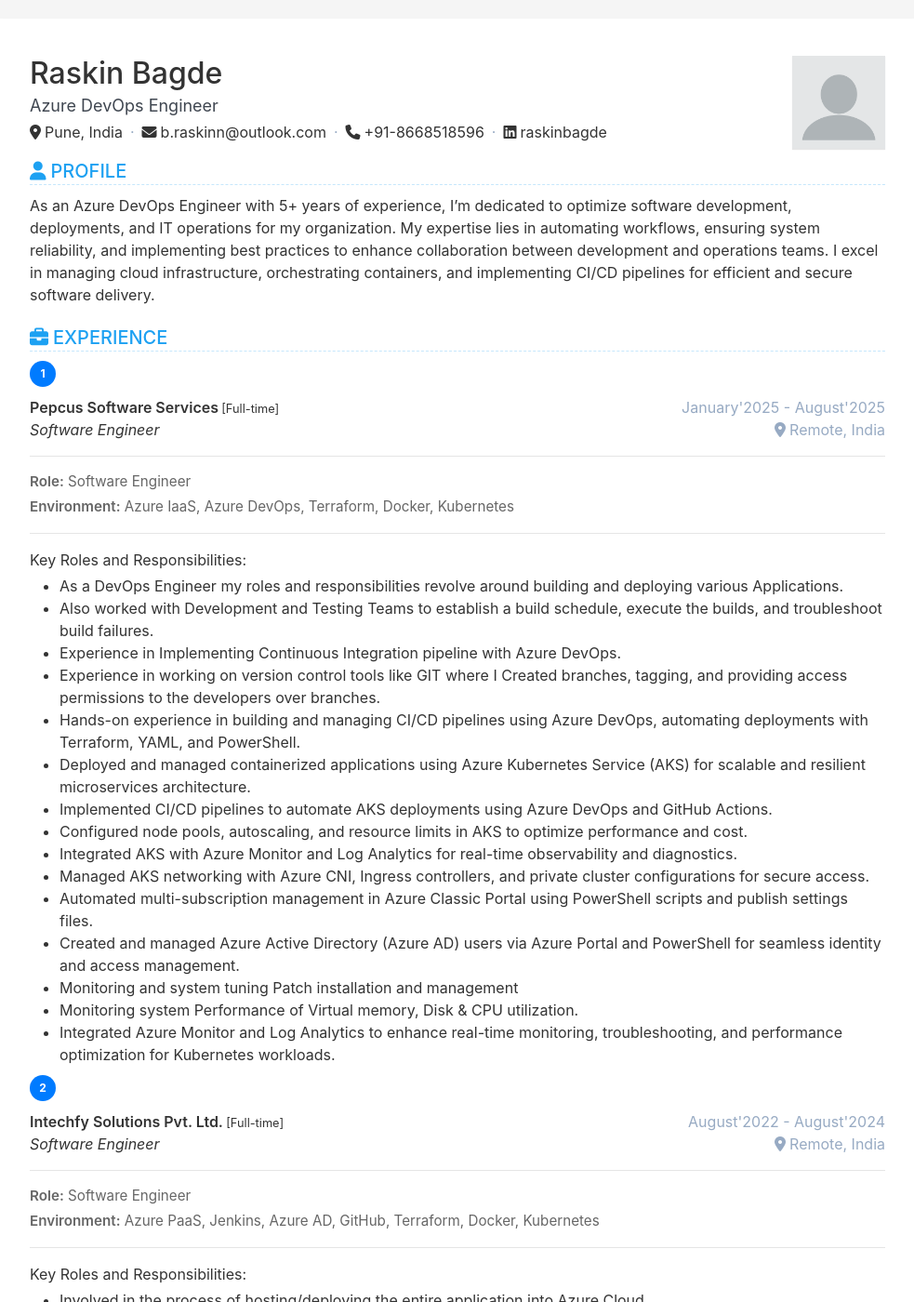
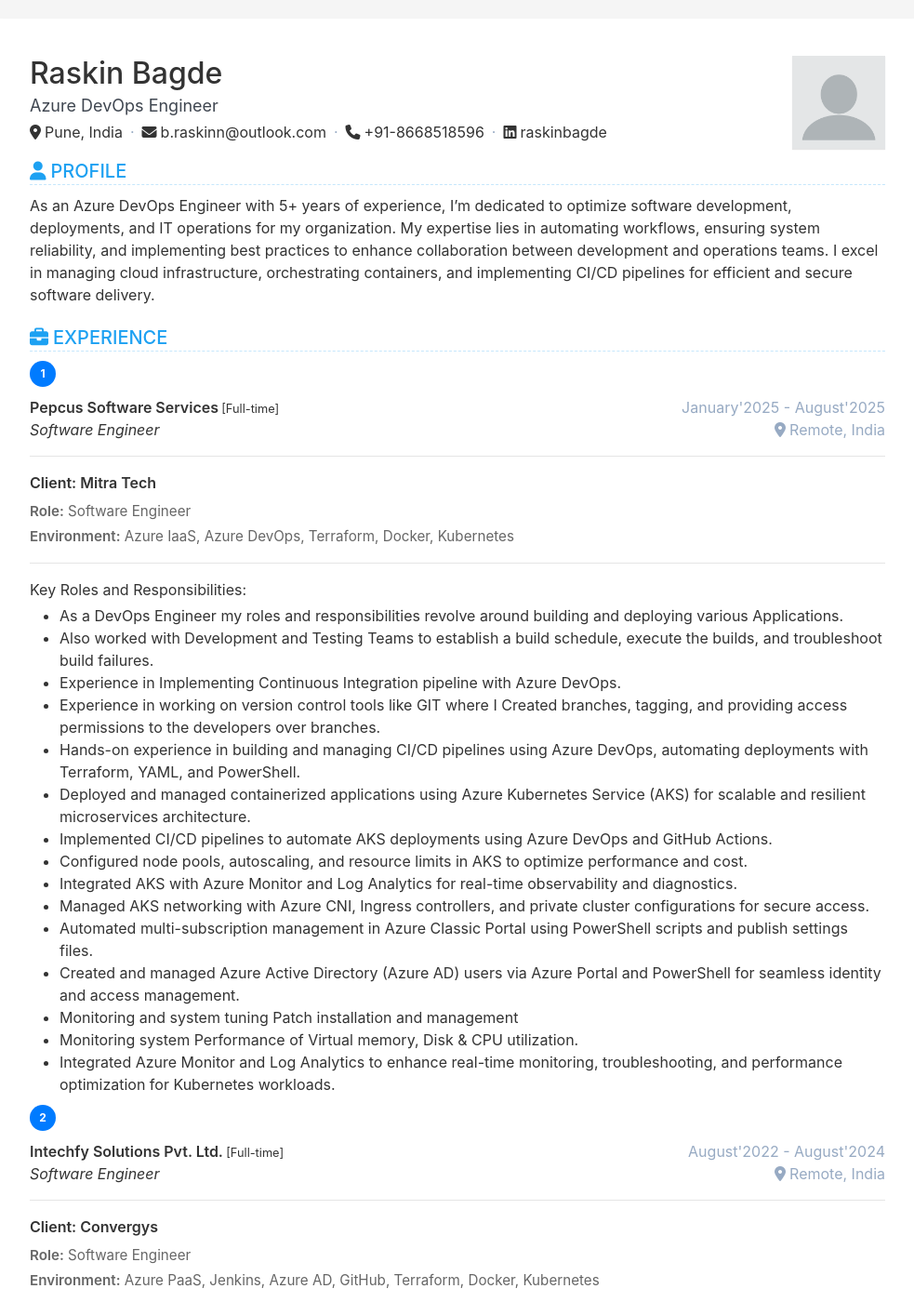
Before and after one commit to Raskinn/Resume, a Jekyll site: the page built from index.html, in a window 1280 px wide and 1400 px high. Shown: the whole window at 93% size, without its empty margins (148-1131 px from the left). Built offline with Jekyll 4.4.1, drawn with Linux system fonts in a browser that asks for light colours.

Commit message:
Fix: Display client details even when project name is empty

```diff
--- a/_includes/experience.html
+++ b/_includes/experience.html
@@ -52,10 +52,12 @@
         <div class="projects" style="margin-top: 1rem; border-top: 1px solid rgba(0,0,0,0.1); padding-top: 1rem;">
           {%- for project in item.projects %}
           <div class="project-item" style="margin-bottom: 1rem;">
-            {%- if project.name %}
+            {%- if project.name or project.client %}
             <div style="font-weight: 500; margin-bottom: 0.5rem;">
-              <strong>{{ project.name }}</strong>
-              {%- if project.client %} | Client: {{ project.client }}{%- endif %}
+              {%- if project.name %}<strong>{{ project.name }}</strong>{%- endif %}
+              {%- if project.client %}
+                {%- if project.name %} | {% endif %}<strong>Client: {{ project.client }}</strong>
+              {%- endif %}
             </div>
             {%- endif %}
             {%- if project.role %}
```
